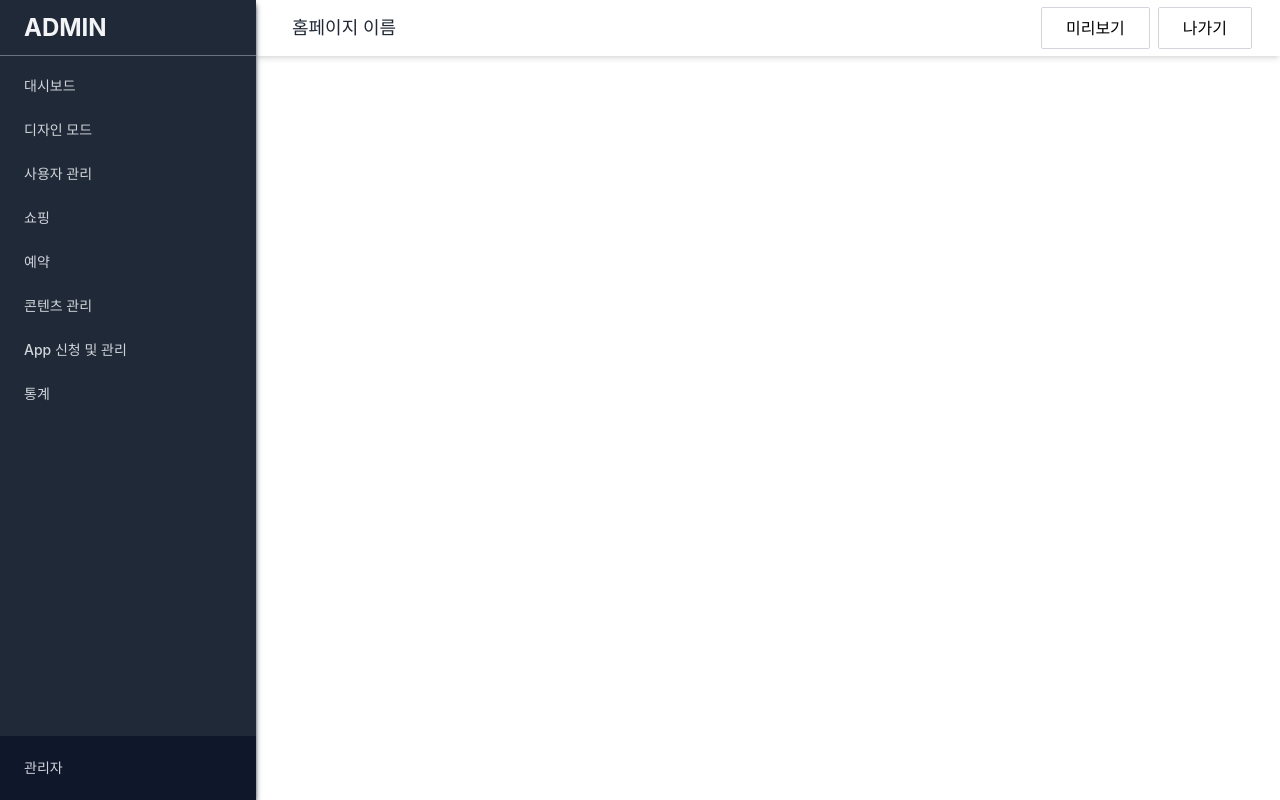
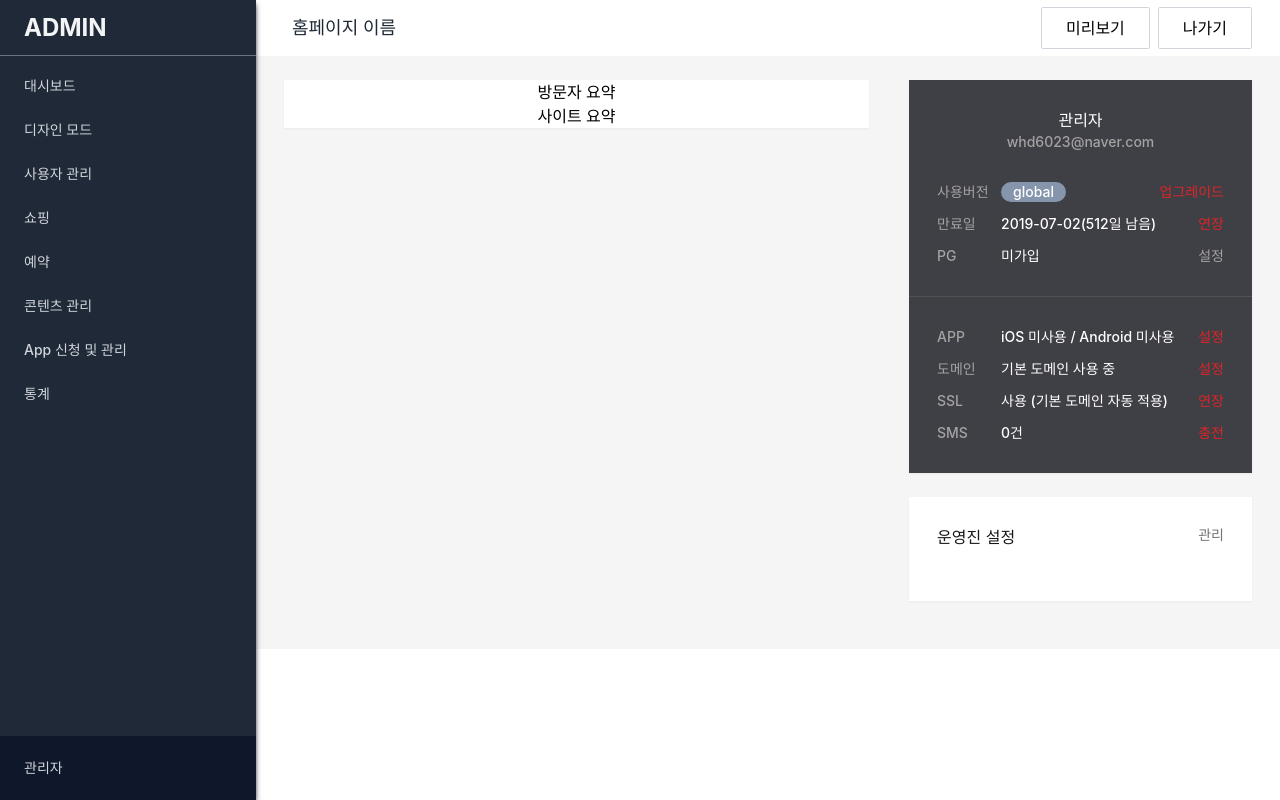
Before and after one commit to hankyeol-jung/react-admin, a React (Create React App) app: page / in a window 1280 px wide. Built offline with nearby package versions, Linux system fonts and the light colour scheme.

Commit message:
관리자 design

```diff
--- a/src/App.js
+++ b/src/App.js
@@ -58,6 +58,148 @@ function App() {
             </button>
           </div>
         </header>
+        <div className="flex justify-between w-full py-6 bg-neutral-100 px-7">
+          <div className="w-[calc(100%_-_23.9375rem)]">
+            <div className="bg-white shadow-sm">
+              <div className="">방문자 요약</div>
+              <div className="">사이트 요약</div>
+            </div>
+          </div>
+
+          <div className="w-[21.4375rem] ml-10">
+            <div class="bg-zinc-700 pt-7 mb-6 shadow-sm">
+              <div>
+                <p className="text-base font-medium text-white">관리자</p>
+                <p className="text-sm font-medium text-neutral-400">
+                  whd6023@naver.com
+                </p>
+              </div>
+              <div className="border-b p-7 border-neutral-600">
+                <div className="flex items-center justify-between h-6 mb-2">
+                  <div className="flex items-center">
+                    <p className="w-16 text-sm font-medium text-left text-neutral-400">
+                      사용버전
+                    </p>
+                    <span className="h-full px-3 text-sm font-medium text-white block rounded-full bg-[#8595AC]">
+                      global
+                    </span>
+                  </div>
+                  <button
+                    type="button"
+                    className="text-sm font-medium text-red-600"
+                  >
+                    업그레이드
+                  </button>
+                </div>
+                <div className="flex items-center justify-between h-6 mb-2">
+                  <div className="flex items-center">
+                    <p className="w-16 text-sm font-medium text-left text-neutral-400">
+                      만료일
+                    </p>
+                    <p className="text-sm font-medium text-white">
+                      2019-07-02(512일 남음)
+                    </p>
+                  </div>
+                  <button
+                    type="button"
+                    className="text-sm font-medium text-red-600"
+                  >
+                    연장
+                  </button>
+                </div>
+                <div className="flex items-center justify-between h-6">
+                  <div className="flex items-center">
+                    <p className="w-16 text-sm font-medium text-left text-neutral-400">
+                      PG
+                    </p>
+                    <p className="text-sm font-medium text-white">미가입</p>
+                  </div>
+                  <button
+                    type="button"
+                    className="text-sm font-medium text-neutral-400"
+                  >
+                    설정
+                  </button>
+                </div>
+              </div>
+              <div className="p-7">
+                <div className="flex items-center justify-between h-6 mb-2">
+                  <div className="flex items-center">
+                    <p className="w-16 text-sm font-medium text-left text-neutral-400">
+                      APP
+                    </p>
+                    <p className="text-sm font-medium text-white">
+                      iOS 미사용 / Android 미사용
+                    </p>
+                  </div>
+                  <button
+                    type="button"
+                    className="text-sm font-medium text-red-600"
+                  >
+                    설정
+                  </button>
+                </div>
+                <div className="flex items-center justify-between h-6 mb-2">
+                  <div className="flex items-center">
+                    <p className="w-16 text-sm font-medium text-left text-neutral-400">
+                      도메인
+                    </p>
+                    <p className="text-sm font-medium text-white">
+                      기본 도메인 사용 중
+                    </p>
+                  </div>
+                  <button
+                    type="button"
+                    className="text-sm font-medium text-red-600"
+                  >
+                    설정
+                  </button>
+                </div>
+                <div className="flex items-center justify-between h-6 mb-2">
+                  <div className="flex items-center">
+                    <p className="w-16 text-sm font-medium text-left text-neutral-400">
+                      SSL
+                    </p>
+                    <p className="text-sm font-medium text-white">
+                      사용 (기본 도메인 자동 적용)
+                    </p>
+                  </div>
+                  <button
+                    type="button"
+                    className="text-sm font-medium text-red-600"
+                  >
+                    연장
+                  </button>
+                </div>
+                <div className="flex items-center justify-between h-6">
+                  <div className="flex items-center">
+                    <p className="w-16 text-sm font-medium text-left text-neutral-400">
+                      SMS
+                    </p>
+                    <p className="text-sm font-medium text-white">0건</p>
+                  </div>
+                  <button
+                    type="button"
+                    className="text-sm font-medium text-red-600"
+                  >
+                    충전
+                  </button>
+                </div>
+              </div>
+            </div>
+            <div className="mb-6 bg-white shadow-sm p-7">
+              <div class="flex items-start justify-between mb-6">
+                <p className="text-base text-medium text-neutral-900">
+                  운영진 설정
+                </p>
+                <button className="text-sm text-medium text-neutral-500">
+                  관리
+                </button>
+              </div>
+              <div></div>
+            </div>
+          </div>
+        </div>
       </div>
     </div>
   );
```
